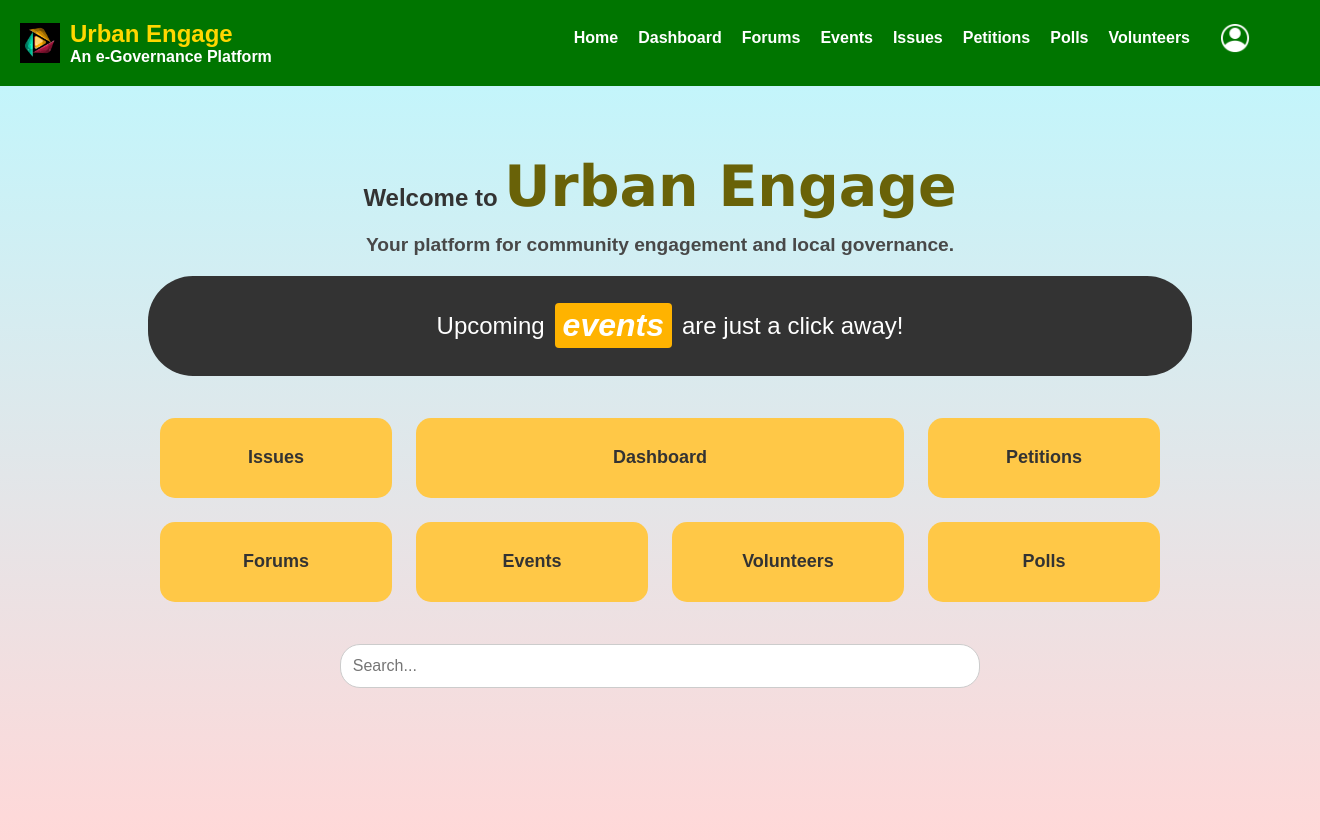
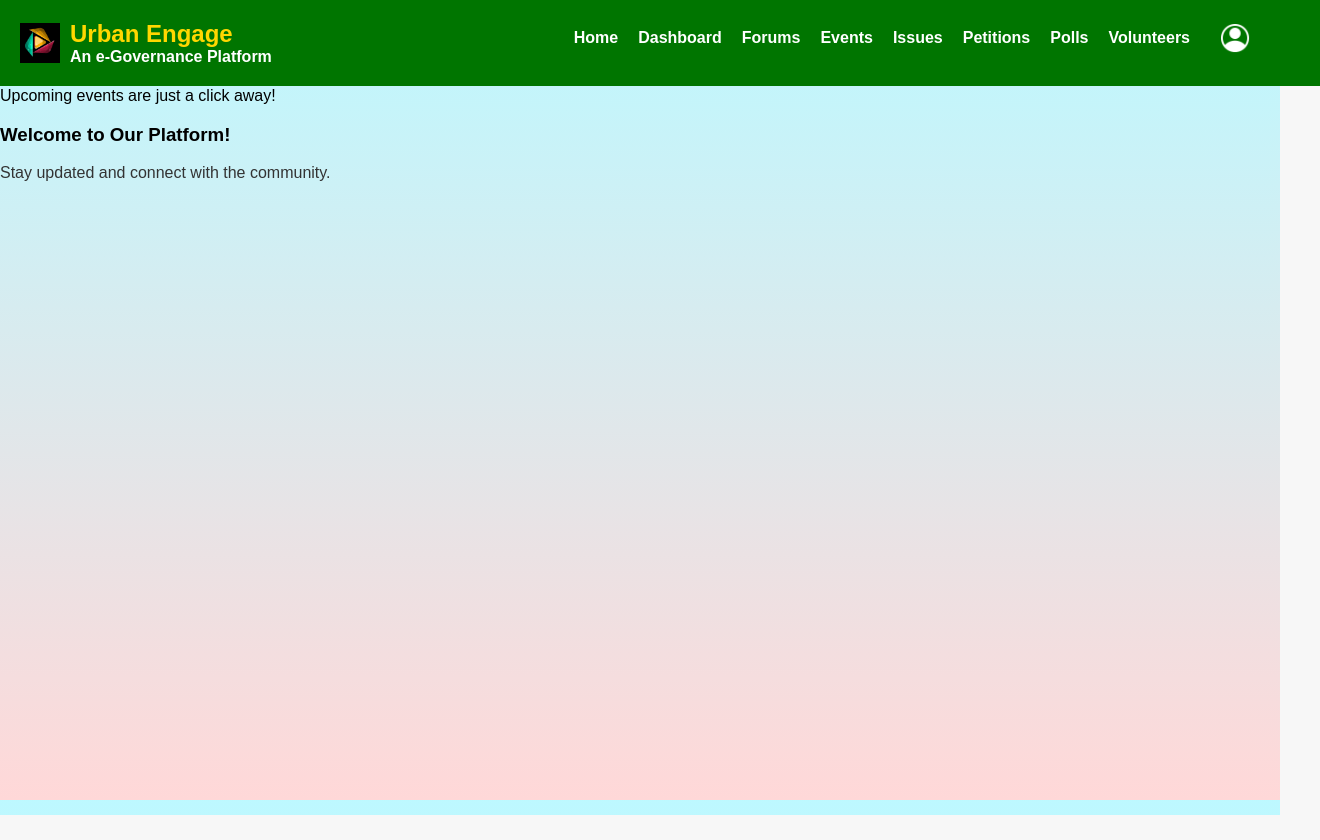
Before and after one commit to singhtanishq/UrbanEngage, a React (Create React App) app in the folder frontend/: page / in a window 1280 px wide. Shown: the whole page, 1320 px wide, since content can reach past the window. After the commit the page ends 815 px from the top, so only its background shows below. Built offline with nearby package versions, Linux system fonts and the light colour scheme.

Commit message:
Update Home.js

```diff
--- a/frontend/src/components/Home.js
+++ b/frontend/src/components/Home.js
@@ -1,89 +1,44 @@
-import React, { useState, useEffect } from 'react';
-import './Home.css';
+import React, { useState, useEffect, useMemo } from 'react';
 
 const Home = () => {
   const [currentTime, setCurrentTime] = useState('');
-    const [currentSlide, setCurrentSlide] = useState(0);
-    const [mousePosition, setMousePosition] = useState({ x: 50, y: 50 });
 
-    const slides = [
+  useEffect(() => {
+    const timer = setInterval(() => {
+      setCurrentTime(new Date().toLocaleTimeString());
+    }, 1000);
+    return () => clearInterval(timer);
+  }, []);
+
+  const slides = useMemo(() => [
     <>Stay engaged with your <span className="highlight-box">community</span>!</>,
     <>Upcoming <span className="highlight-box">events</span> are just a click away!</>,
     <>Share your <span className="highlight-box">voice</span> on issues and polls.</>,
     <>Join <span className="highlight-box">discussions</span> in our forums.</>
-    ];
+  ], []);
 
-    const getDayWithSuffix = (day) => {
-        if (day > 3 && day < 21) return `${day}th`;
-        switch (day % 10) {
-            case 1: return `${day}st`;
-            case 2: return `${day}nd`;
-            case 3: return `${day}rd`;
-            default: return `${day}th`;
-        }
-    };
+  const [currentSlideIndex, setCurrentSlideIndex] = useState(0);
 
   useEffect(() => {
-        const updateDateTime = () => {
-            const now = new Date();
-            const day = getDayWithSuffix(now.getDate());
-            const month = now.toLocaleString('default', { month: 'long' });
-            const year = now.getFullYear();
-            const hours = now.getHours().toString().padStart(2, '0');
-            const minutes = now.getMinutes().toString().padStart(2, '0');
-            const time = `${hours}:${minutes} UTC`;
-            const formattedDateTime = `${day} ${month}, ${year} ${time}`;
+    const slideInterval = setInterval(() => {
+      setCurrentSlideIndex((prevIndex) => (prevIndex + 1) % slides.length);
+    }, 5000);
 
-            setCurrentTime(formattedDateTime);
-        };
-
-        updateDateTime();
-        const interval = setInterval(updateDateTime, 60000);
-        const slideInterval = setInterval(() => {
-            setCurrentSlide(prevSlide => (prevSlide + 1) % slides.length);
-        }, 3000);
-
-        return () => {
-            clearInterval(interval);
-            clearInterval(slideInterval);
-        };
-    }, [slides]);
-
-    const handleMouseMove = (e) => {
-        const rect = e.target.getBoundingClientRect();
-        const x = ((e.clientX - rect.left) / rect.width) * 100;
-        const y = ((e.clientY - rect.top) / rect.height) * 100;
-        setMousePosition({ x, y });
-    };
+    return () => clearInterval(slideInterval);
+  }, [slides.length]);
 
   return (
-        <div
-            className="home-container"
-            onMouseMove={handleMouseMove}
-            style={{ '--x': `${mousePosition.x}%`, '--y': `${mousePosition.y}%` }}
-        >
-            <div className="home-content">
-                <h2>Welcome to <span className="urban-engage-title">Urban Engage</span></h2>
-                <p className="home-tagline"><strong>Your platform for community engagement and local governance.</strong></p>
-                <div className="carousel-container">
-                    {slides.map((slide, index) => (
-                        <div key={index} className={`carousel-slide ${index === currentSlide ? 'active' : ''}`}>
-                            {slide}
+    <div className="home-container">
+      <div className="time-display">
+        <p>Current Time: {currentTime}</p>
       </div>
-                    ))}
+      <div className="slide-show">
+        <h2>Announcements</h2>
+        <div className="slide">{slides[currentSlideIndex]}</div>
       </div>
-                <div className="main-container">
-                    <a href='/issues' className="box normal">Issues</a>
-                    <a href='/dashboard' className="box double">Dashboard</a>
-                    <a href='/petitions' className="box normal">Petitions</a>
-                    <a href='/forums' className="box normal">Forums</a>
-                    <a href='/events' className="box normal">Events</a>
-                    <a href='/volunteers' className="box normal">Volunteers</a>
-                    <a href='/polls' className="box normal">Polls</a>
-                </div>
-                <div className="search-container">
-                    <input type="text" placeholder="Search..." />
-                </div>
+      <div className="other-content">
+        <h3>Welcome to Our Platform!</h3>
+        <p>Stay updated and connect with the community.</p>
       </div>
     </div>
   );
```
Lines whose indentation alone changed are shown as unchanged.
